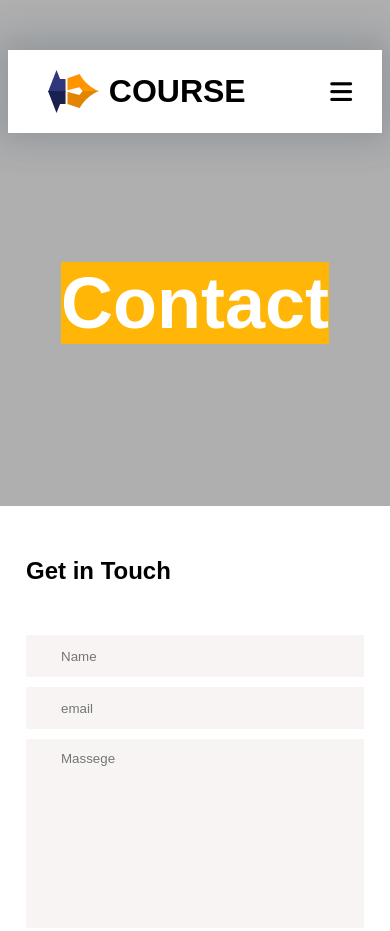
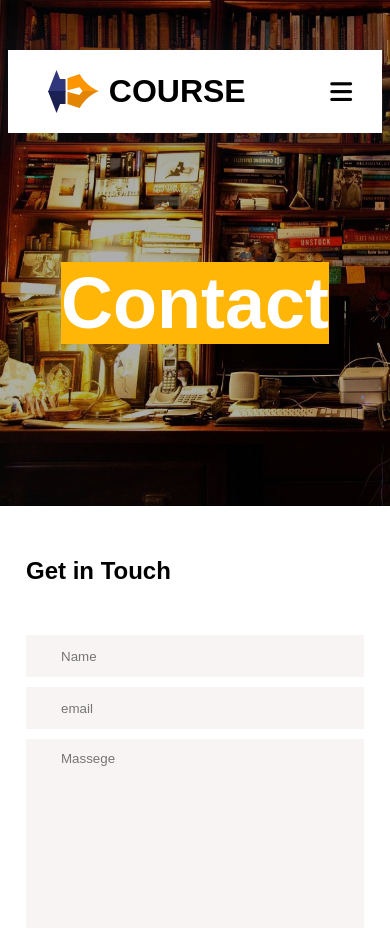
Before and after one commit to Ramazan2010/project3, a plain HTML site: page contact.html in a window 390 px wide. Shown: the top 931 px of the page. Drawn offline with Linux system fonts and the light colour scheme.

```diff
--- a/contact.css
+++ b/contact.css
@@ -74,7 +74,7 @@
 }
 
 .main .contact {
-  background: url("./img/liberybookroom.jpg");
+  background: url("./liberybookroom.jpg");
   height: 60vh;
   background-size: cover;
 }
@@ -370,4 +370,5 @@
     width: 80%;
     height: 250px;
   }
+
 }
```
